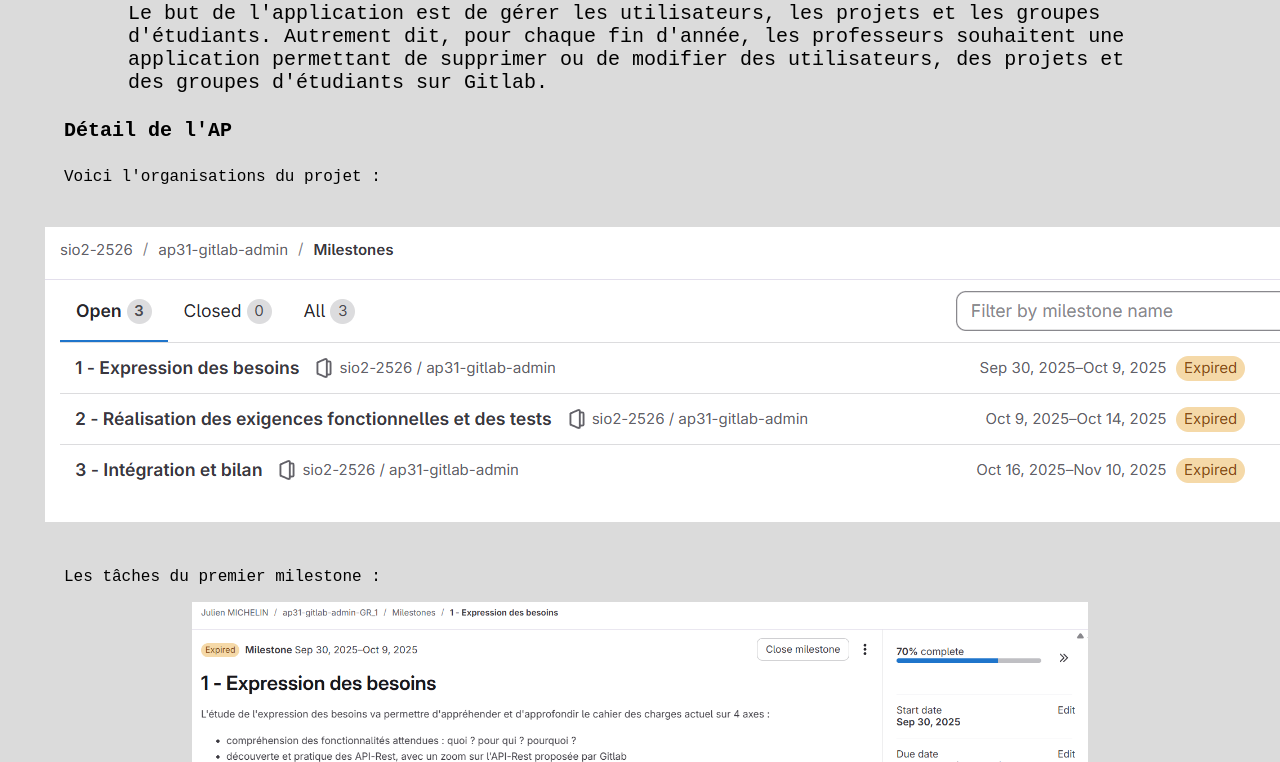
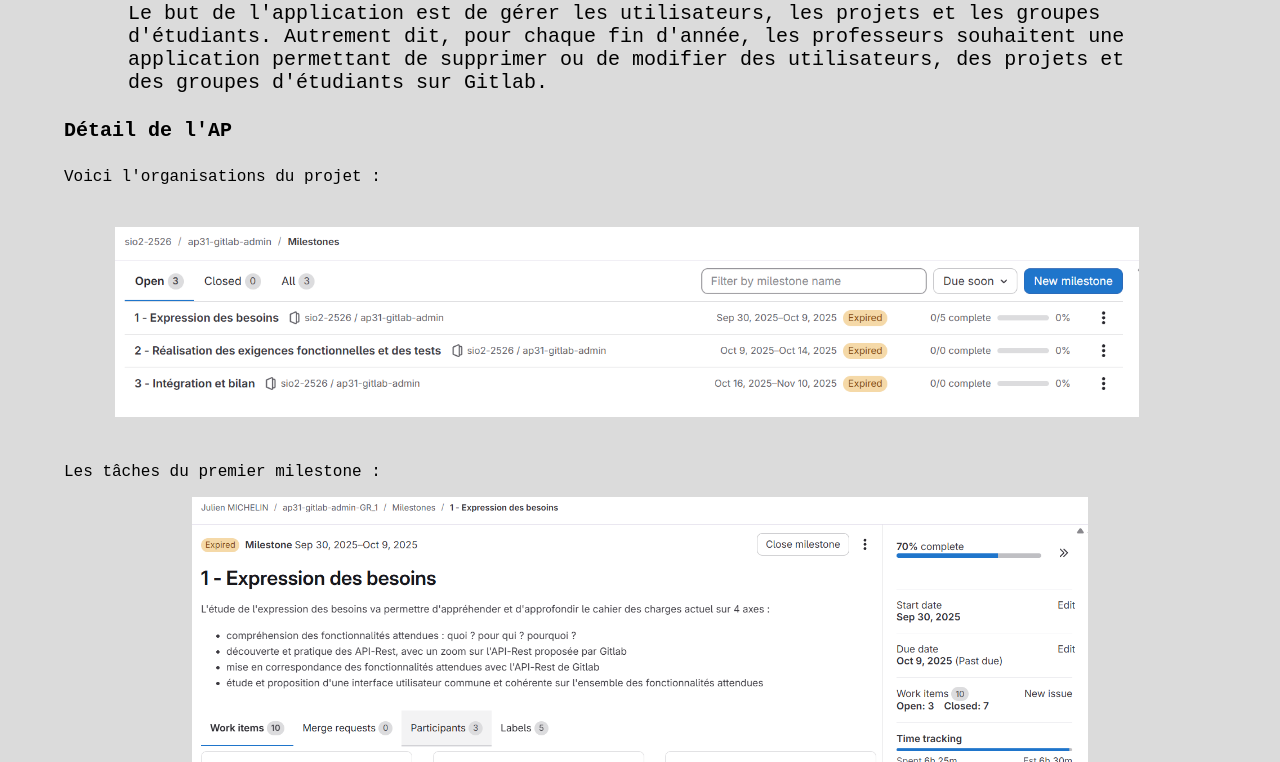
Before and after one commit to TGnrd/pcpgoinardtitouan, a PHP site: page /CompDetAp31.html in a window 1280 px wide. Shown: the part 224-986 px from the top of the page. Run offline with PHP 8.4, Linux system fonts and the light colour scheme.

Commit message:
Correction d'un bug

```diff
--- a/style.css
+++ b/style.css
@@ -385,8 +385,8 @@
 .MilestoneAp31 {
   margin-top: 2%;
   margin-bottom: 2%;
-  margin-left: 3.5%;
-  margin-right: 3.5%;
+  margin-left: 9%;
+  width: 80%;
 }
 
 h2 {
```
